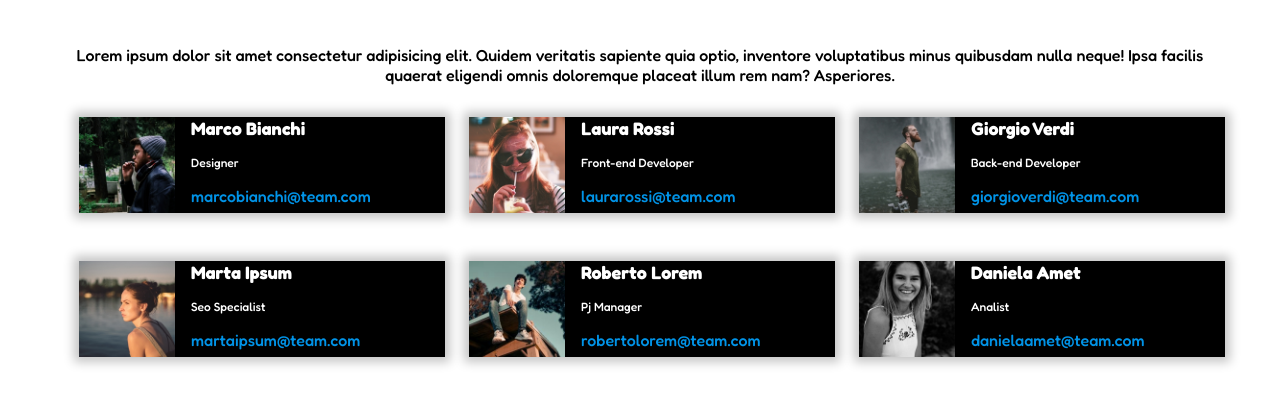
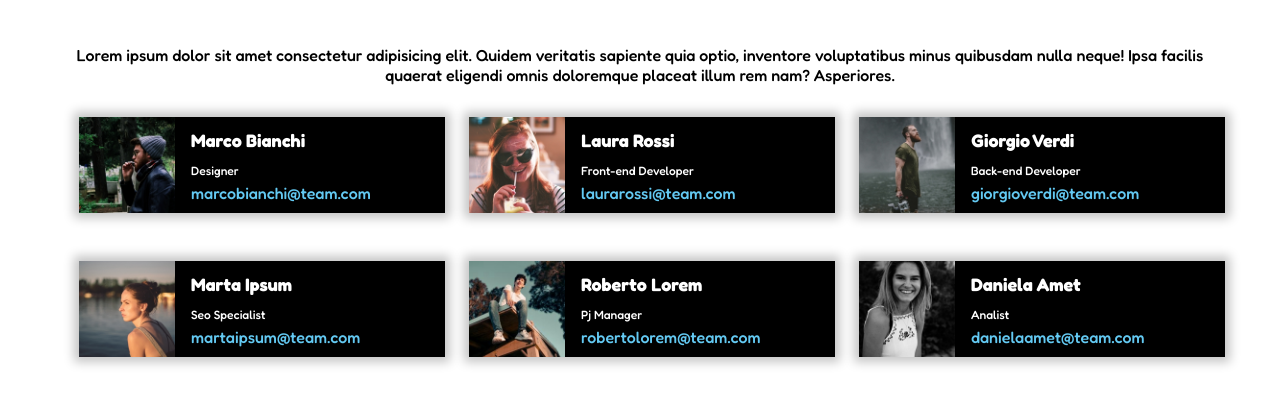
Before and after one commit to GiuseppeDalessio7/html-css-float-cards, a plain HTML site: page index.html in a window 1280 px wide. Shown: the part 58-462 px from the top of the page. Drawn offline with Linux system fonts and the light colour scheme.

Commit message:
Finish commit
Add other fix, color email and other

```diff
--- a/assets/css/style.css
+++ b/assets/css/style.css
@@ -8,7 +8,7 @@ body{font-family: 'Fredoka', sans-serif;}
 /* colori */
 :root{
     --bol-title:#e53170;
-    --bol-blue: #0093e7;
+    --bol-blue: #63c9f2;
 }
 
 h1{
@@ -65,10 +65,13 @@ h1{
     color: white;
     padding-left: 1rem;}
 
-.email{color: var(--bol-blue);}
+.email{color: var(--bol-blue);
+        display: inline-block;
+        margin-top: 5px;
+        padding-left: 1rem;}
 
-h5, .work , .email{
-    padding-bottom: 1rem;
+h5, .work{
+    margin-top: 12px;
     padding-left: 1rem;
 
 }
--- a/index.html
+++ b/index.html
@@ -76,7 +76,7 @@
 
                                         <div class="col">
                                             <img  src="./assets/img/female3.png" alt="">
-                                                <div class="boxinfo ">
+                                                <div class="boxinfo clearfix ">
                                                     <h5>Daniela Amet</h5>
                                                     <p class="work">Analist</p>
                                                     <span class="email">danielaamet@team.com</span>
```
